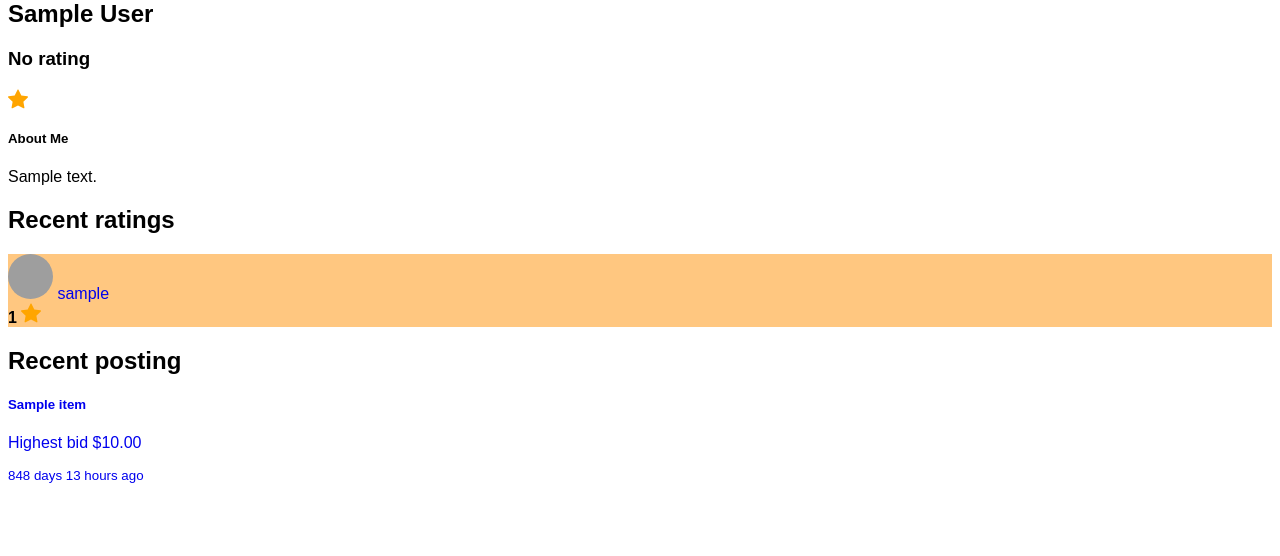
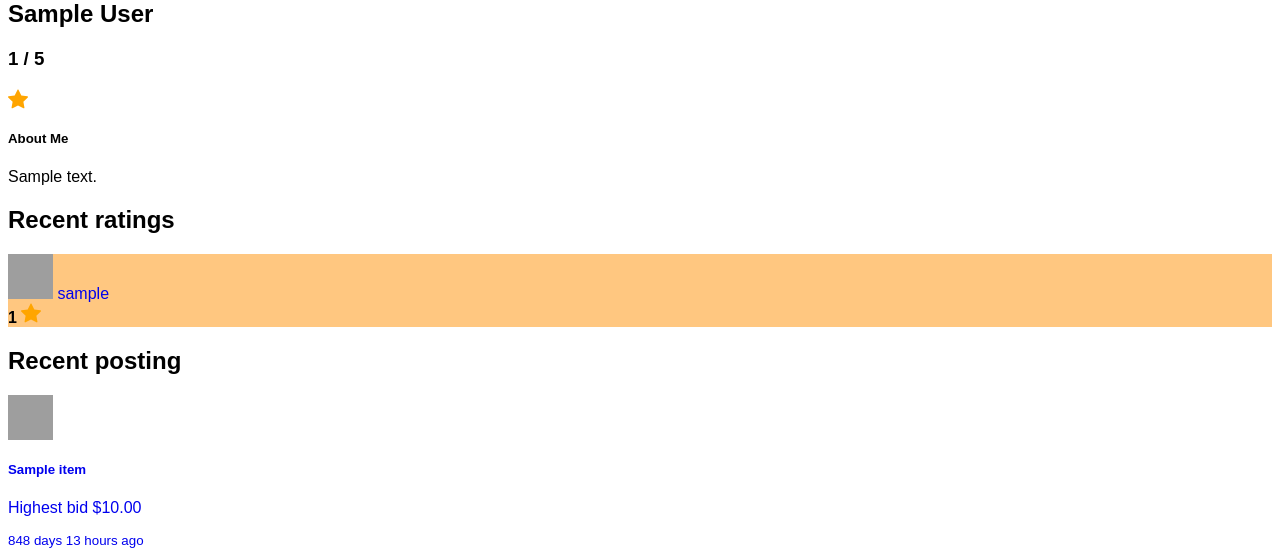
Before and after one commit to T-220-VLN2-H2/Code, a Django app: page /accounts/profile/ in a window 1280 px wide. Shown: the part 418-974 px from the top of the page. Before the commit the page ends 901 px from the top, so only its background shows below. Run offline with Django 4.2, Linux system fonts and the light colour scheme; a user stored in the database is signed in; data comes from the database, SQL or seed files in the repository; tables that the repository leaves empty hold one stand-in row (values such as "Sample post"); parts of the project's set-up code (start-up, migrations or seed data) failed here and were passed over; grey boxes are pictures that could not be loaded.

Commit message:
recent posting images, removed 0 from integer ratings

```diff
--- a/core/templates/user/recent_activity.html
+++ b/core/templates/user/recent_activity.html
@@ -8,7 +8,7 @@
                 <div class="row">
                     <div class="col-8">
                         <a href="{% url "user_profile" rating.buyer.id %}">
-                            <img src="{% static 'media/' %}{{ rating.buyer.profile.image.image }}" class="img-thumbnail rounded-circle recent-image" id="profileImg" alt="sellers profile image">
+                            <img src="{% static 'media/' %}{{ rating.buyer.profile.image.image }}" class="img-thumbnail rounded-circle recent-image" alt="raters profile image">
                             {{ rating.buyer }}
                         </a>
                     </div>
@@ -33,7 +33,8 @@
             <a href="{% url "item_details" item.id %}" class="list-group-item list-group-item-action" aria-current="true">
                     <div class="row">
                         <div class="col-7 d-flex align-items-center">
-                            <h5 class="mb-1">{{ item.title }}</h5>
+                            <img src="{% static 'media/' %}{{item.image.image}}" class="img-thumbnail rounded-circle recent-image" alt="item image">
+                            <h5 class="mx-1">{{ item.title }}</h5>
                         </div>
                         <div class="col-5">
                             <p class="m-0">Highest bid ${{ item.max_bid }}</p>
--- a/core/views/user.py
+++ b/core/views/user.py
@@ -15,16 +15,21 @@ folder_path = "../templates/user"
 ctx = {}
 
 def add_information(items):
-    ''' Adds time and highest bid information for template '''
+    ''' Adds time and highest bid information for recents template '''
     now = datetime.now()
     for item in items:
+        # add max bid
         max_bid = BidService.get_max_bid(item)
         max_bid = max_bid.amount if max_bid is not None else 0
         item.max_bid = max_bid
+        # add days/hours since created
         then = item.date_created
         time_since = now - then.replace(tzinfo=None)
         item.time_since_hours = int(time_since.seconds / 60 / 60 % 24)
         item.time_since_days = time_since.days
+        # add single image
+        image = ImageService.get_images(item)[0]
+        item.image = image
 
 @login_required
 def home(request):
@@ -33,6 +38,10 @@ def home(request):
     # TODO: implement count for get_sale_items
     ctx["items"] = ItemService.get_sale_items(request.user)
     add_information(ctx["items"])
+    avg_rating = UserService.get_user_rating(request.user.id)["rating__avg"]
+    if avg_rating and avg_rating.is_integer():
+        avg_rating = int(avg_rating)
+    ctx["avg_rating"] = avg_rating
     return render(request, f"{folder_path}/index.html", context=ctx)
 
 
```
Also changed, not shown: core/views/items.py (+4 -3 lines).
